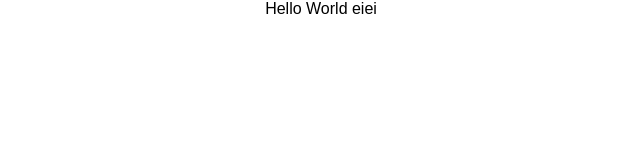
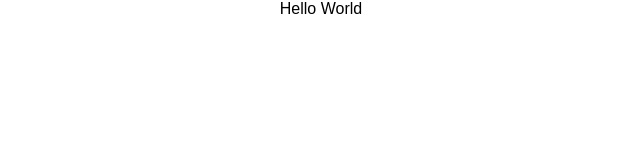
Before and after one commit to Noeypatt/3SA03_React, a React (Create React App) app: page / in a window 1280 px wide. Shown: the top 160 px of the page, without its empty margins (319-959 px from the left). Built offline with nearby package versions, Linux system fonts and the light colour scheme.

Commit message:
lab3_Hello world

```diff
--- a/src/App.js
+++ b/src/App.js
@@ -1,15 +1,13 @@
 import React, { Component } from 'react';
-import logo from './logo.svg';
 import './App.css';
 
 class App extends Component {
   render() {
     return (
       <div className="App">
-        Hello World eiei
-      </div>
+        Hello World
+              </div>
     );
   }
 }
-
 export default App;
```
Also changed, not shown: src/CharacterCard.js (added, +8 -0 lines).
